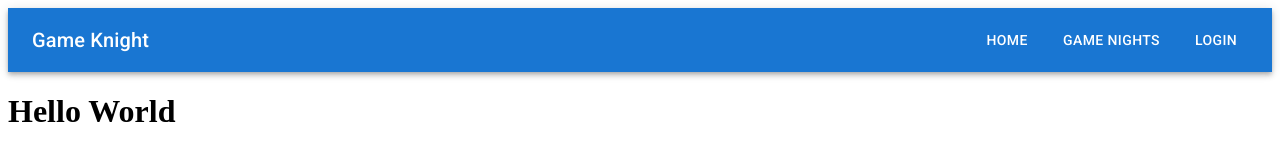
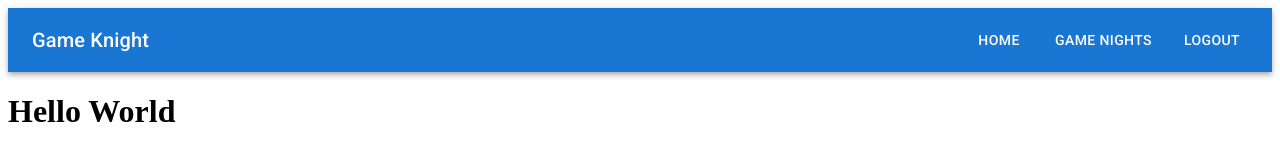
Before and after one commit to 4L00P/game-knight-legacy, a React app: page /home in a window 1280 px wide. Shown: the top 160 px of the page. Built offline with nearby package versions, Linux system fonts and the light colour scheme.

Commit message:
Changed login to logout on Navbar

```diff
--- a/src/client/components/Navbar.jsx
+++ b/src/client/components/Navbar.jsx
@@ -30,7 +30,7 @@ function Navbar() {
           >
             Game Nights
           </Button>
-          <Button color="inherit">Login</Button>
+          <Button color="inherit">Logout</Button>
         </Stack>
       </Toolbar>
     </AppBar>
```
